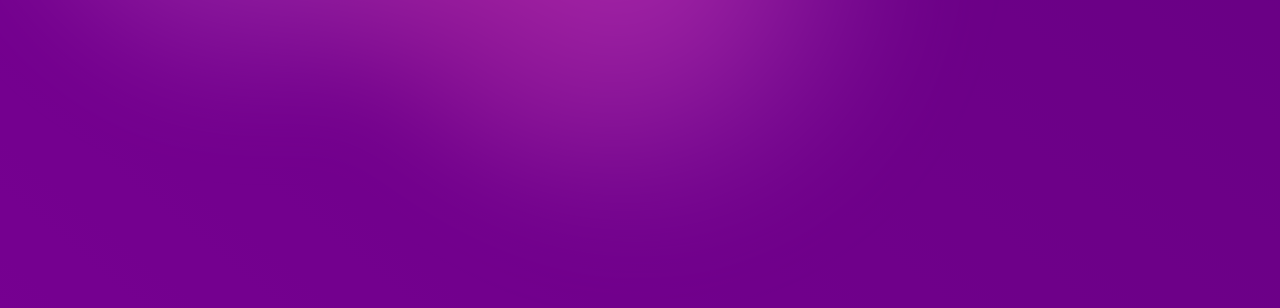
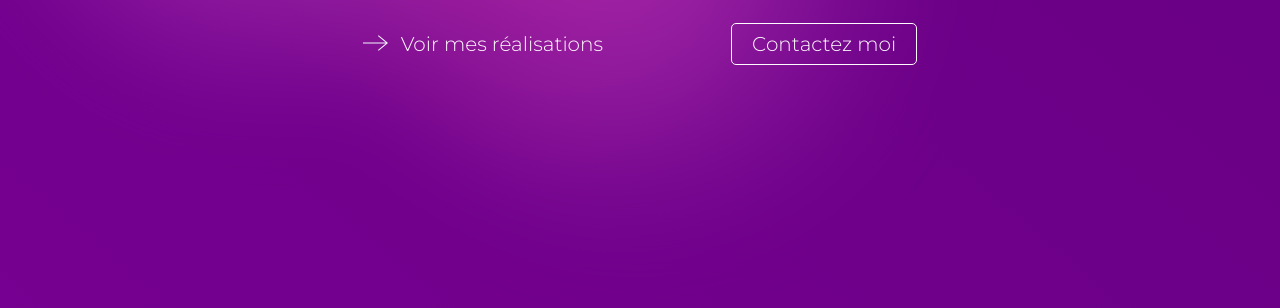
Before and after one commit to iPaulux/Portfolio, a website built with Vite: page index.html in a window 1280 px wide. Shown: the part 492-800 px from the top of the page. Built offline with nearby package versions, Linux system fonts and the light colour scheme; a web font is replaced by a local one.

Commit message:
Redirect

```diff
--- a/index.html
+++ b/index.html
@@ -6,6 +6,8 @@
     <meta name="viewport" content="width=device-width, initial-scale=1.0" />
     <title>Portfolio</title>
     <link href="https://fonts.googleapis.com/css2?family=Dongle:wght@700&display=swap" rel="stylesheet">
+    <link href="https://fonts.googleapis.com/css2?family=Montserrat:wght@400;700&family=Montserrat:ital,wght@0,100;1,100..900&display=swap" rel="stylesheet">
+
     <script defer src="https://cloud.umami.is/script.js" data-website-id="119a5e10-a15d-4059-9852-da275f324548"></script>
   </head>
   <body>
@@ -33,7 +35,17 @@
       <h1>PAUL GUTTIN</h1>
       <p class="animrole"><span id="talent">Je suis</span> Graphiste</p>
     </div>
-
+    <div class="redirect">
+      <div class="realbtn">
+        <svg width="25" height="25" viewBox="0 0 33 33" fill="none" xmlns="http://www.w3.org/2000/svg">
+          <path fill-rule="evenodd" clip-rule="evenodd" d="M30.0891 16.5L19.7395 25.0731L20.625 26.125L33 15.7836L20.625 5.5L19.7381 6.5505L30.0905 15.125H0V16.5H30.0891Z" fill="#F4F6FF"/>
+          </svg>
+          <p> Voir mes réalisations</p>
+      </div>
+      <div class="contactbtn">
+        <p>Contactez moi</p>
+      </div>
+    </div>
   </div>
   <div class="gradient-bg">
       <defs>
--- a/style.css
+++ b/style.css
@@ -5,7 +5,6 @@
   margin: 0;
   font-weight: normal;
 }
-
 
 html, body {
 
@@ -17,7 +16,6 @@ html, body {
 body{
   z-index:10;
 }
-
 
 @font-face {
   font-family: 'Lostar';
@@ -54,11 +52,6 @@ h1{
   text-shadow: 5px 5px rgba(0, 0, 0, 0.1);
 }
 
-p{
-  font-size: 32px;
-  font-family: 'Mbold', sans-serif;
-}
-
 
 a{
   font-size: 20px;
@@ -77,14 +70,16 @@ a{
   left: 0;
   justify-content: center;
   align-items: center;
-
+  gap: 15vh;
   color: var(--blanc);
   opacity: 1;
-
+  flex-direction: column;
 
 }
 .animrole{
   margin-top: -2vw;
+  font-size: 32px;
+  font-family: 'Mbold', sans-serif;
 }
 nav{
   display: flex;
@@ -95,7 +90,8 @@ nav{
   margin-top: 8vh;
   align-items: center;
   position: absolute;
-  z-index: 2;
+  z-index: 102;
+  user-select: none;
 }
 .navigation{
   color: white;
@@ -112,6 +108,33 @@ nav{
   text-decoration-thickness: 1px;
 }
 
+.redirect{
+  display: flex;
+  flex-direction: row;
+  gap: 10vw;
+}
+
+.contactbtn{
+  padding: 8px;
+  padding-left: 20px;
+  padding-right: 20px;
+
+  border: solid 1px ;
+  border-radius: 5px;
+}
+
+.realbtn{
+  display: flex;
+  flex-direction: row;
+  gap: 1vw;
+  align-items: center;
+}
+.redirect p{
+  display: flex;
+  align-items: center;
+  font-size: 20px;
+  font-family: 'Mlight', sans-serif;
+}
 ::selection {
   background-color: var(--blanc);
   color: var(--PrimaryPurple);
```
